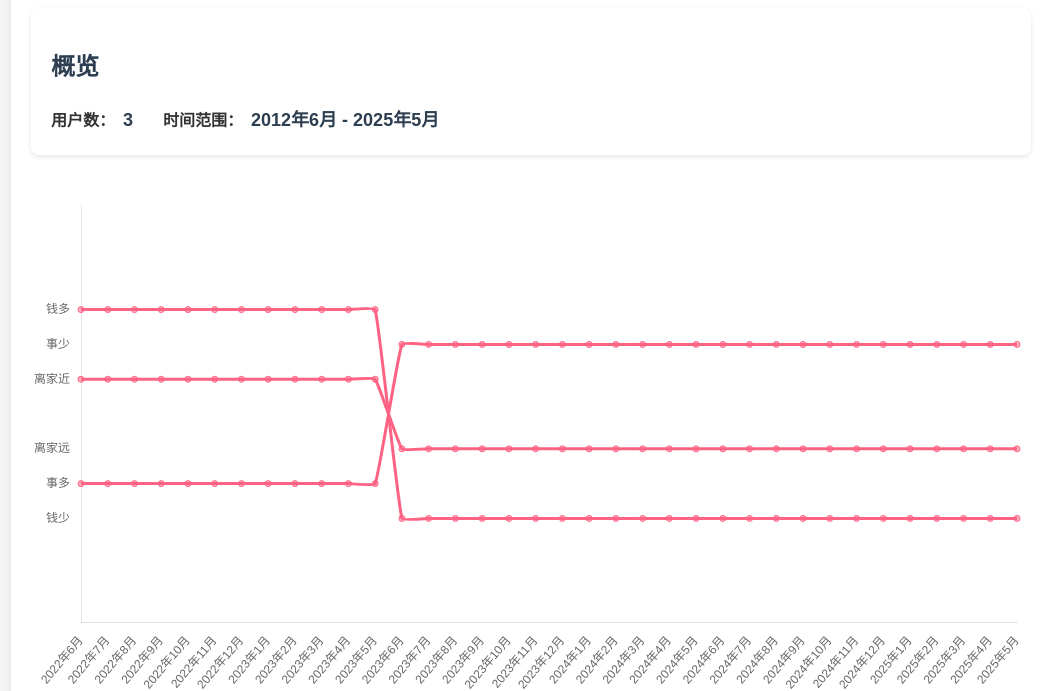
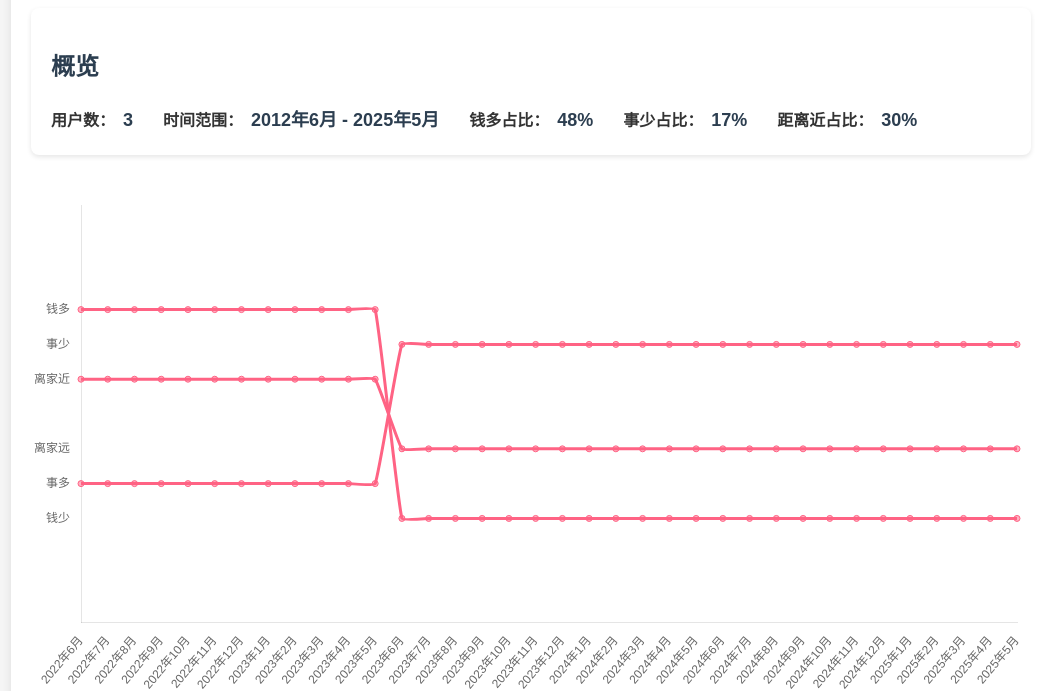
Before and after one commit to bostind/qsh, a website: page index.html in a window 1280 px wide. Shown: the part 126-817 px from the top of the page, without its empty margins (109-1160 px from the left). Drawn offline with Linux system fonts and the light colour scheme.

Commit message:
增加数据统计

```diff
--- a/index.html
+++ b/index.html
@@ -25,6 +25,18 @@
                 <div class="stat-item">
                     <span class="stat-label">时间范围：</span>
                     <span id="date-range" class="stat-value">暂无数据</span>
+                </div>
+                <div class="stat-item">
+                    <span class="stat-label">钱多占比：</span>
+                    <span id="stats-money" class="stat-value">0%</span>
+                </div>
+                <div class="stat-item">
+                    <span class="stat-label">事少占比：</span>
+                    <span id="stats-thing" class="stat-value">0%</span>
+                </div>
+                <div class="stat-item">
+                    <span class="stat-label">距离近占比：</span>
+                    <span id="stats-distance" class="stat-value">0%</span>
                 </div>
             </div>
         </div>
--- a/script.js
+++ b/script.js
@@ -706,6 +706,42 @@ function updateChart() {
         if (dataLength > 0) {
             document.getElementById('range-start').textContent = '最早';
             document.getElementById('range-end').textContent = '最新';
+
+            // 计算百分比统计
+            let moneyMoreCount = 0;
+            let moneyLessCount = 0;
+            let thingMoreCount = 0;
+            let thingLessCount = 0;
+            let distanceNearCount = 0;
+            let distanceFarCount = 0;
+
+            Object.values(userData).forEach(user => {
+                Object.values(user).forEach(months => {
+                    Object.values(months).forEach(data => {
+                        if (data.money === '多') moneyMoreCount++;
+                        if (data.money === '少') moneyLessCount++;
+                        if (data.thing === '多') thingMoreCount++;
+                        if (data.thing === '少') thingLessCount++;
+                        if (data.distance === '近') distanceNearCount++;
+                        if (data.distance === '远') distanceFarCount++;
+                    });
+                });
+            });
+
+            // 计算百分比
+            const moneyMorePercent = moneyMoreCount + moneyLessCount > 0
+                ? Math.round(moneyMoreCount / (moneyMoreCount + moneyLessCount) * 100) : 0;
+            const thingLessPercent = thingMoreCount + thingLessCount > 0
+                ? Math.round(thingLessCount / (thingMoreCount + thingLessCount) * 100) : 0;
+            const distanceNearPercent = distanceNearCount + distanceFarCount > 0
+                ? Math.round(distanceNearCount / (distanceNearCount + distanceFarCount) * 100) : 0;
+
+            // 更新统计显示
+            document.getElementById('stats-money').textContent = `${moneyMorePercent}%`;
+            document.getElementById('stats-thing').textContent = `${thingLessPercent}%`;
+            document.getElementById('stats-distance').textContent = `${distanceNearPercent}%`;
+
+
         }
     } catch (error) {
         console.error('更新图表错误:', error);
```
